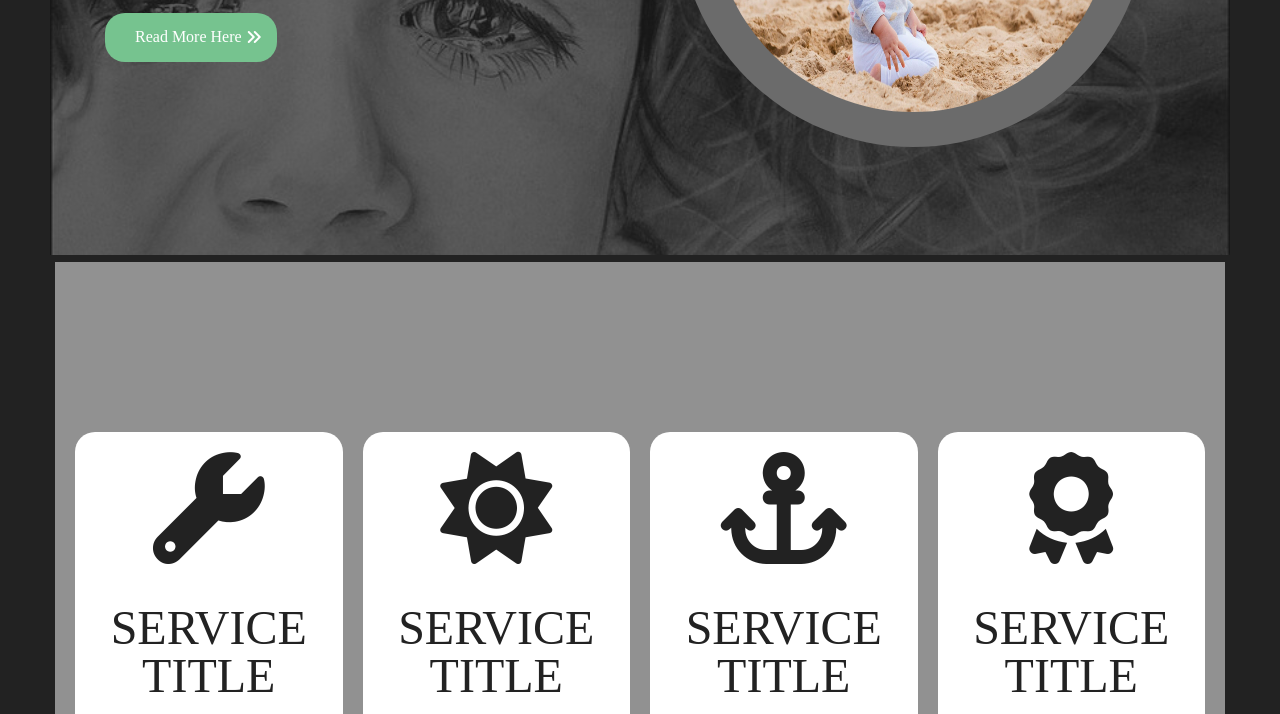
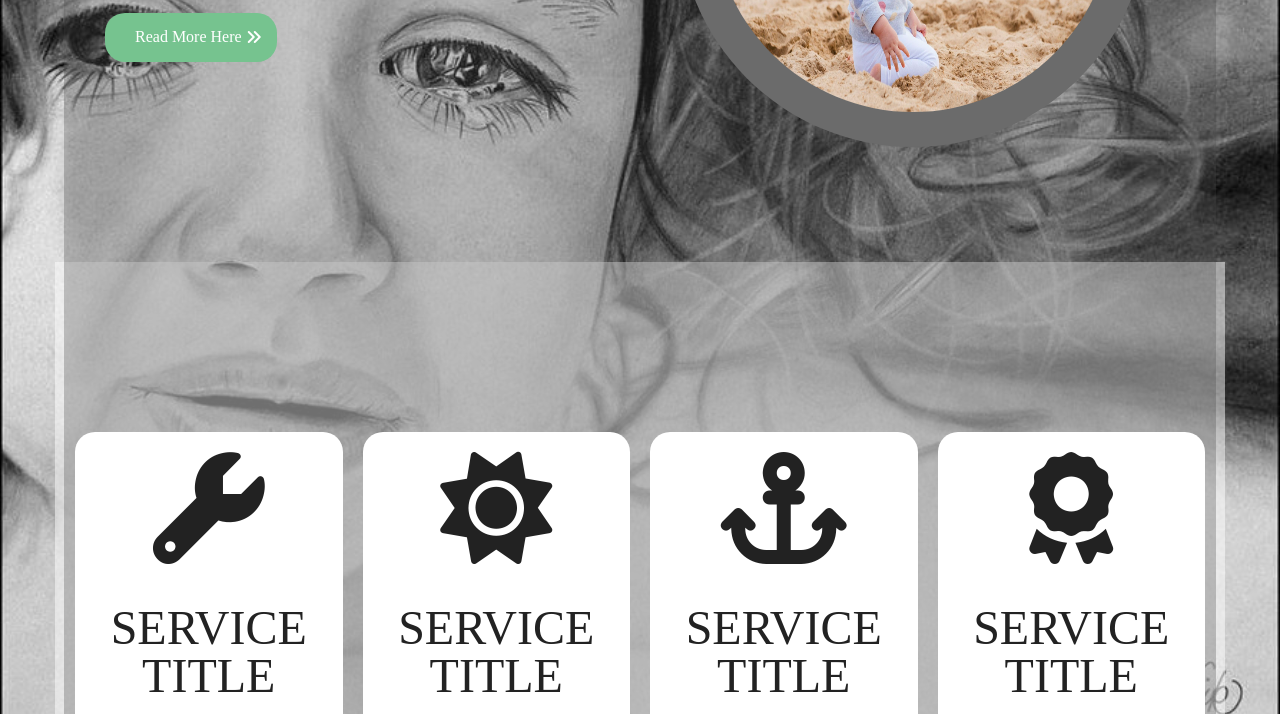
Before and after one commit to Nyctophilus/Modernist-Template, a plain HTML site: page index.html in a window 1280 px wide. Shown: the part 545-1259 px from the top of the page. Drawn offline with Linux system fonts and the light colour scheme.

Commit message:
Background fix

```diff
--- a/css/main.css
+++ b/css/main.css
@@ -4,18 +4,21 @@
 }
 body {
   color: white;
-  background-color: var(--bg);
-  margin: 0 50px !important;
+  background-image: url(../imgs/bg.jpg);
+  background-repeat: no-repeat;
+  background-size: cover;
+  background-attachment: fixed;
   position: relative;
 }
 body::before {
   content: "";
   position: absolute;
-  background-image: url(../imgs/bg.jpg);
+  /* background-image: url(../imgs/bg.jpg);
   background-repeat: no-repeat;
-  background-size: cover;
-  width: 100%;
-  min-height: 100vh;
+  background-size: cover; */
+  background-color: var(--light-bg);
+  width: 90%;
+  height: 314.5vh;
   top: 0;
   opacity: 0.3;
   z-index: -1;
--- a/index.html
+++ b/index.html
@@ -26,9 +26,9 @@
     <meta name="robots" content="index, follow" />
 
     <title>The Modernist</title>
-    <link rel="stylesheet" href="css/main.css" />
     <link rel="stylesheet" href="css/all.min.css" />
     <link rel="stylesheet" href="css/normalize.css" />
+    <link rel="stylesheet" href="css/main.css" />
   </head>
   <body class="flex-center">
     <div class="line"></div>
```
